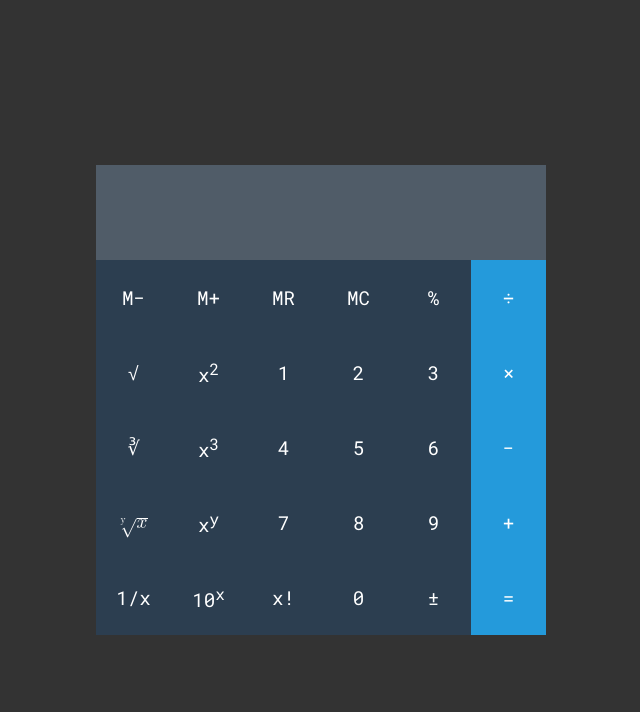
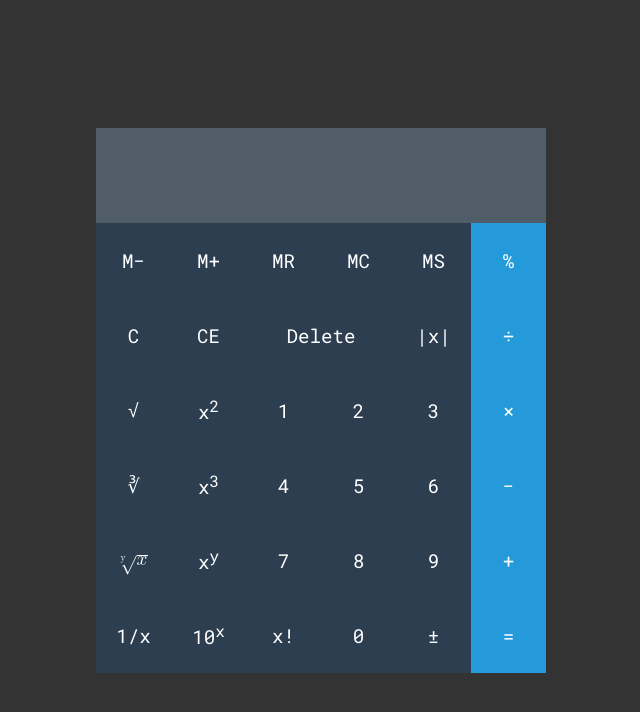
Before and after one commit to zhenia-chugaev/calculator, a website built with webpack: page src/index.html in a window 1280 px wide. Shown: the whole page, without its empty margins (319-959 px from the left). Built offline with nearby package versions, Linux system fonts and the light colour scheme.

Commit message:
Add more calculator buttons

```diff
--- a/src/index.html
+++ b/src/index.html
@@ -14,7 +14,14 @@
         <button class="calculator__button" data-type="memory" data-value="addition">M&plus;</button>
         <button class="calculator__button" data-type="memory" data-value="recall">MR</button>
         <button class="calculator__button" data-type="memory" data-value="reset">MC</button>
+        <button class="calculator__button" data-type="memory" data-value="storage">MS</button>
         <button class="calculator__button" data-type="operation" data-value="percentage">&percnt;</button>
+      </div>
+      <div class="calculator__row">
+        <button class="calculator__button" data-type="clear" data-value="all">C</button>
+        <button class="calculator__button" data-type="clear" data-value="entry">CE</button>
+        <button class="calculator__button calculator__button_col_2" data-type="clear" data-value="undo">Delete</button>
+        <button class="calculator__button" data-type="operation" data-value="modulus">|x|</button>
         <button class="calculator__button" data-type="operation" data-value="division">&divide;</button>
       </div>
       <div class="calculator__row">
--- a/src/style.css
+++ b/src/style.css
@@ -58,6 +58,10 @@ body {
   cursor: pointer;
 }
 
+.calculator__button_col_2 {
+  grid-column: span 2;
+}
+
 .calculator__button:last-child {
   background-color: #249adb;
 }
```
